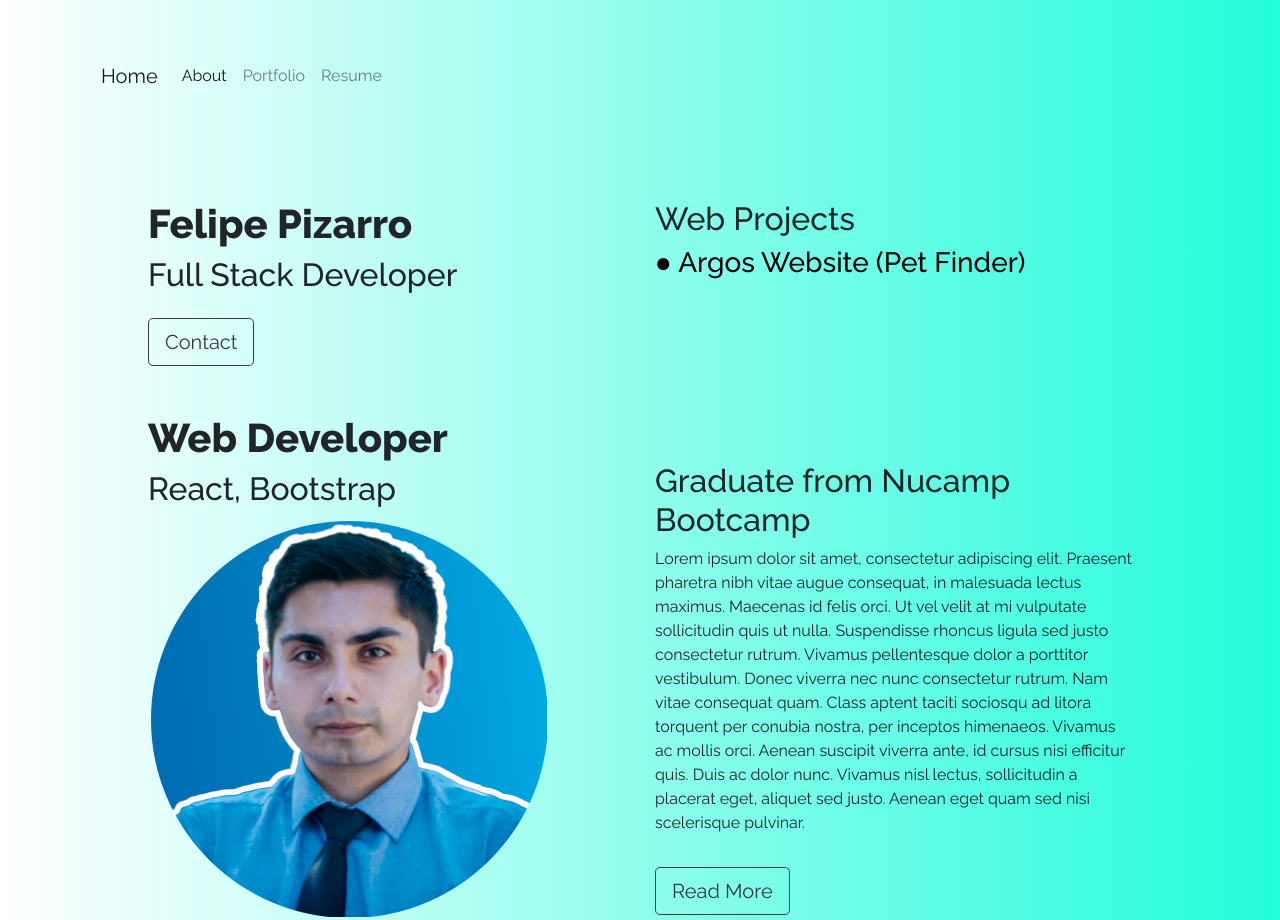
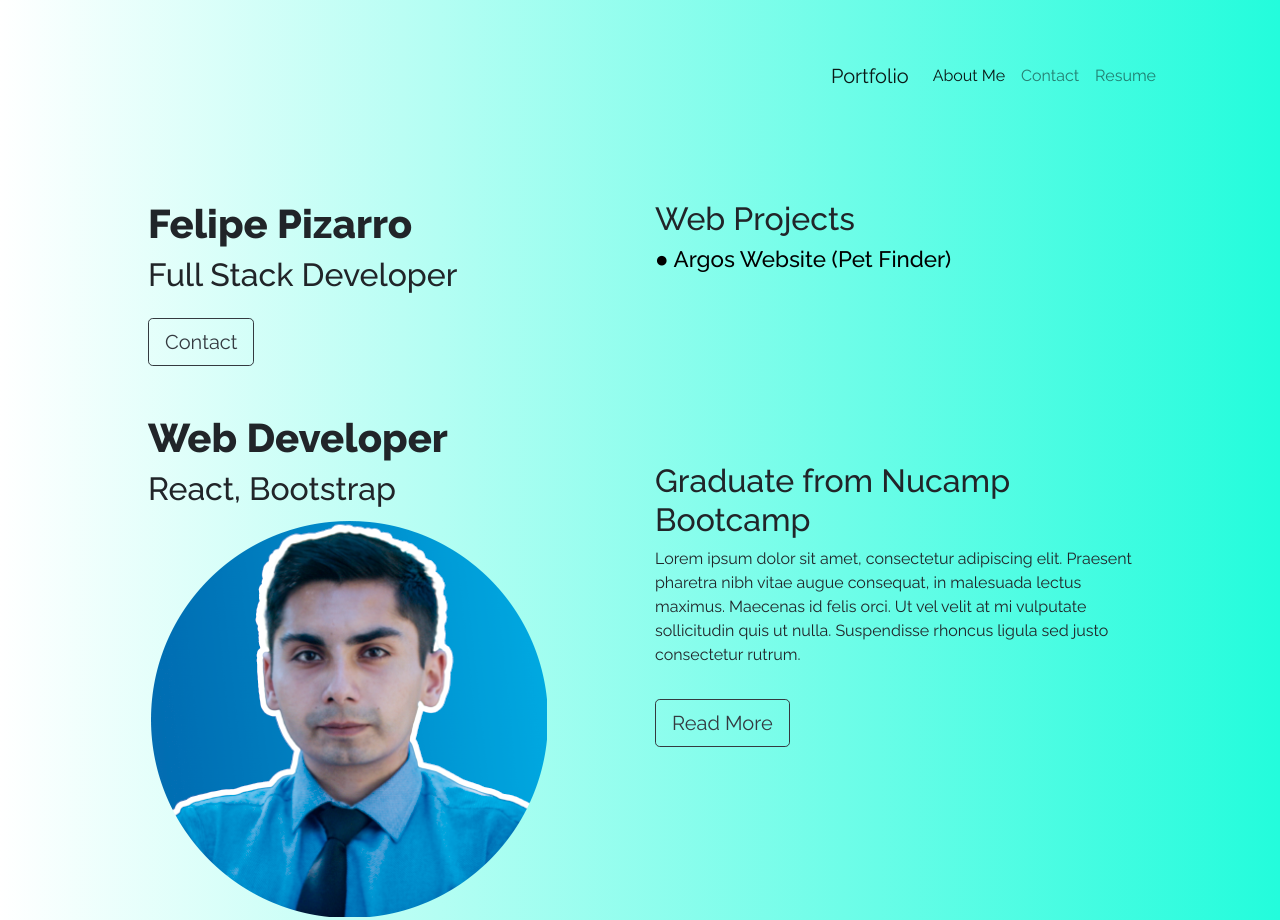
Before and after one commit to felipepizarro1/myWebsitePortfolio, a website: page index.html in a window 1280 px wide. Shown: the top 920 px of the page. Drawn offline with nearby package versions, Linux system fonts and the light colour scheme.

Commit message:
navbarUpdate

```diff
--- a/css/styles.css
+++ b/css/styles.css
@@ -11,6 +11,11 @@ h1 {
 
 h2 {
     font-weight: 500;
+}
+
+h3 {
+    font-weight: 500;
+    font-size: 140%;
 }
 
 p {
--- a/index.html
+++ b/index.html
@@ -21,30 +21,30 @@
         <div class="container">
             <div class="row">
                 <div class="col mt-5">
-                    <nav class="navbar navbar-expand-lg navbar-light bg-transparent ">
-                        <a class="navbar-brand" href="#">Home</a>
+                    <div class="container d-flex">
+                    <nav class="navbar navbar-expand-md navbar-light bg-transparent ml-auto">
+                        <a class="navbar-brand" href="#">Portfolio</a>
                         <button class="navbar-toggler" type="button" data-toggle="collapse" data-target="#navbarNav" aria-controls="navbarNav" aria-expanded="false" aria-label="Toggle navigation">
                           <span class="navbar-toggler-icon"></span>
                         </button>
                         <div class="collapse navbar-collapse" id="navbarNav">
-                          <ul class="navbar-nav">
+                            <ul class="navbar-nav">
                                 <li class="nav-item active">
-                                <a class="nav-link" href="#">About <span class="sr-only">(current)</span></a>
+                                <a class="nav-link" href="#">About Me<span class="sr-only">(current)</span></a>
                                 </li>
                                 <li class="nav-item">
-                                <a class="nav-link" href="#">Portfolio</a>
+                                <a class="nav-link" href="#">Contact</a>
                                 </li>
                                 <li class="nav-item">
                                 <a class="nav-link" href="#">Resume</a>
                                 </li>
-                          </ul>
+                            </ul>
                         </div>
                     </nav>
+                    </div>
                 </div>
-
             </div>
         </div>
-
     </header>
     <div class="container">
         <div class="row m-5">
@@ -69,7 +69,7 @@
             </div>
             <div class="col-6 mt-5">
                 <h2>Graduate from Nucamp Bootcamp</h2>
-                <p>Lorem ipsum dolor sit amet, consectetur adipiscing elit. Praesent pharetra nibh vitae augue consequat, in malesuada lectus maximus. Maecenas id felis orci. Ut vel velit at mi vulputate sollicitudin quis ut nulla. Suspendisse rhoncus ligula sed justo consectetur rutrum. Vivamus pellentesque dolor a porttitor vestibulum. Donec viverra nec nunc consectetur rutrum. Nam vitae consequat quam. Class aptent taciti sociosqu ad litora torquent per conubia nostra, per inceptos himenaeos. Vivamus ac mollis orci. Aenean suscipit viverra ante, id cursus nisi efficitur quis. Duis ac dolor nunc. Vivamus nisl lectus, sollicitudin a placerat eget, aliquet sed justo. Aenean eget quam sed nisi scelerisque pulvinar.</p>
+                <p>Lorem ipsum dolor sit amet, consectetur adipiscing elit. Praesent pharetra nibh vitae augue consequat, in malesuada lectus maximus. Maecenas id felis orci. Ut vel velit at mi vulputate sollicitudin quis ut nulla. Suspendisse rhoncus ligula sed justo consectetur rutrum.</p>
                 <button type="button" data-target="#volunteer" data-aos= "flip-down" class="btn mt-3  btn-lg btn-outline-dark">Read More</a>
 
             </div>
@@ -87,9 +87,9 @@
             <div class="row">
                 <div class="col-4">
                     <h5>Social</h5>
-                    <a class="btn btn-social-icon " href="http://linkedin.com/"><i class="fa fa-linkedin"></i></a>
-                    <a class="btn btn-social-icon " href="http://github.com/"><i class="fa fa-github"></i></a>
-                    <a class="btn btn-social-icon " href="http://behance/"><i class="fa fa-behance"></i></a>
+                    <a class="btn btn-social-icon " href="https://www.linkedin.com/in/felipepizarrodev/"><i class="fa fa-linkedin"></i></a>
+                    <a class="btn btn-social-icon " href="https://github.com/felipepizarro1"><i class="fa fa-github"></i></a>
+                    <a class="btn btn-social-icon " href="https://www.behance.net/felipepizarroux"><i class="fa fa-behance"></i></a>
                 </div>
                 <div class="col">
                     Tel: 1-206-555-1234<br />
```
